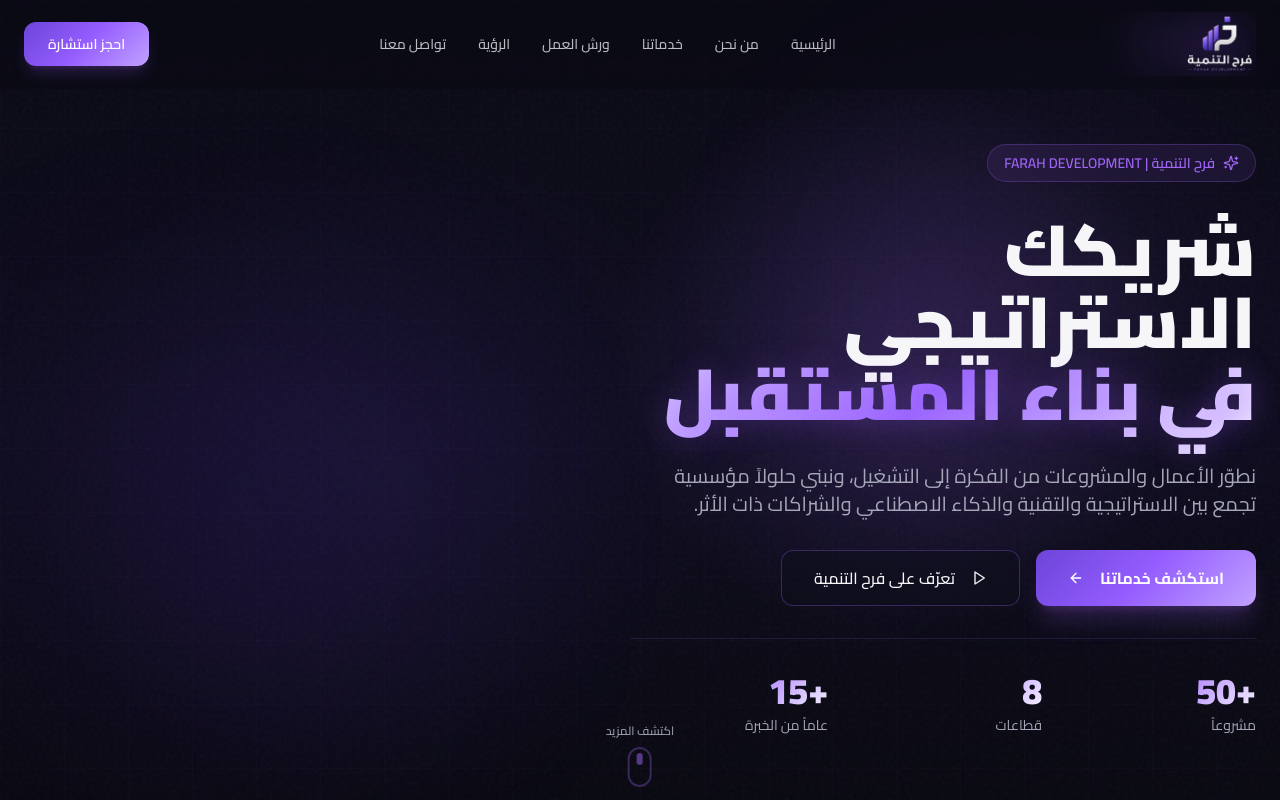
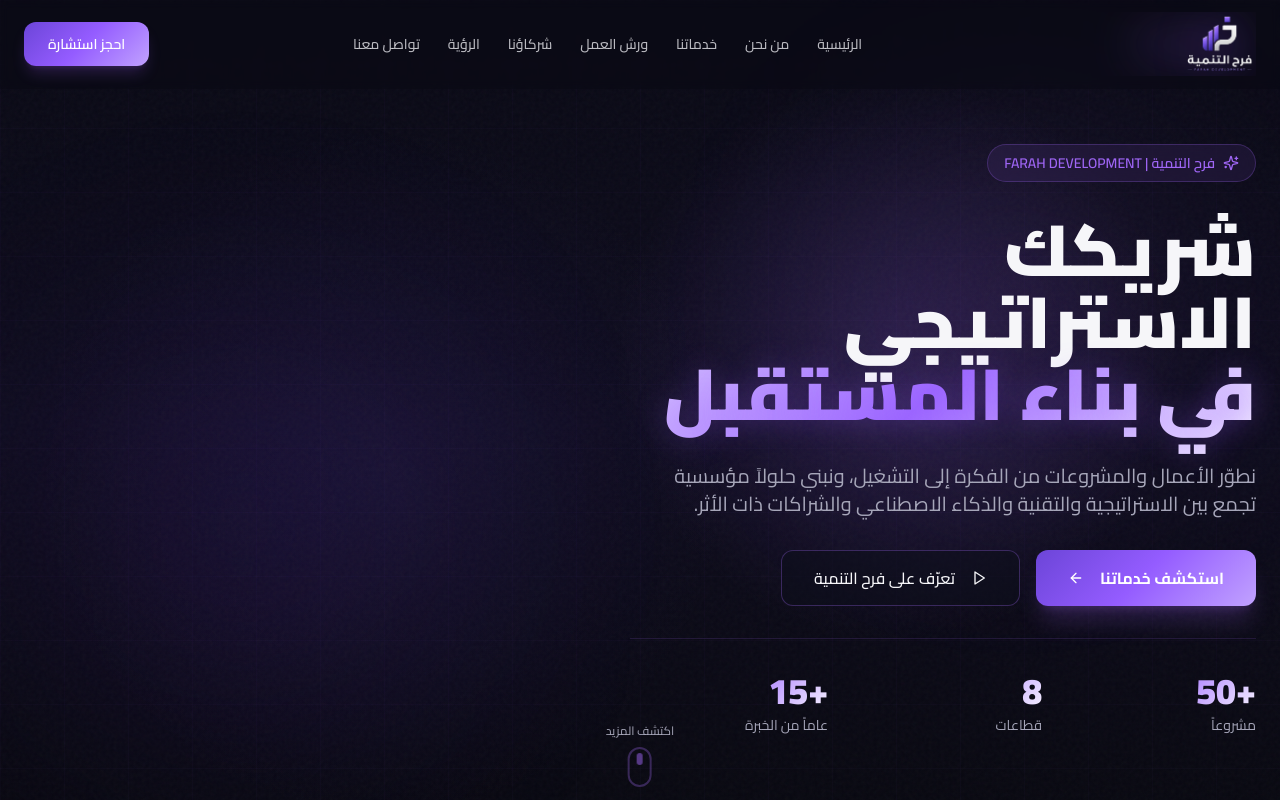
Before and after one commit to musu-deep/fas-development, a Next.js app: page / in a window 1280 px wide. Shown: the top 800 px of the page. Built offline with nearby package versions, Linux system fonts and the light colour scheme.

Commit message:
إضافة رابط الشركاء إلى القائمة

```diff
--- a/src/components/Header.tsx
+++ b/src/components/Header.tsx
@@ -12,6 +12,7 @@ const navItems = [
   { name: "من نحن", href: "#about" },
   { name: "خدماتنا", href: "#services" },
   { name: "ورش العمل", href: "#workshops" },
+  { name: "شركاؤنا", href: "#partners" },
   { name: "الرؤية", href: "#vision" },
   { name: "تواصل معنا", href: "#contact" },
 ];
@@ -56,7 +57,7 @@ export default function Header() {
               <a
                 key={item.name}
                 href={item.href}
-                className="rounded-xl px-3.5 py-2.5 text-sm font-medium text-foreground/75 transition-all hover:bg-primary/10 hover:text-primary"
+                className="rounded-xl px-3 py-2.5 text-sm font-medium text-foreground/75 transition-all hover:bg-primary/10 hover:text-primary"
               >
                 {item.name}
               </a>
```
